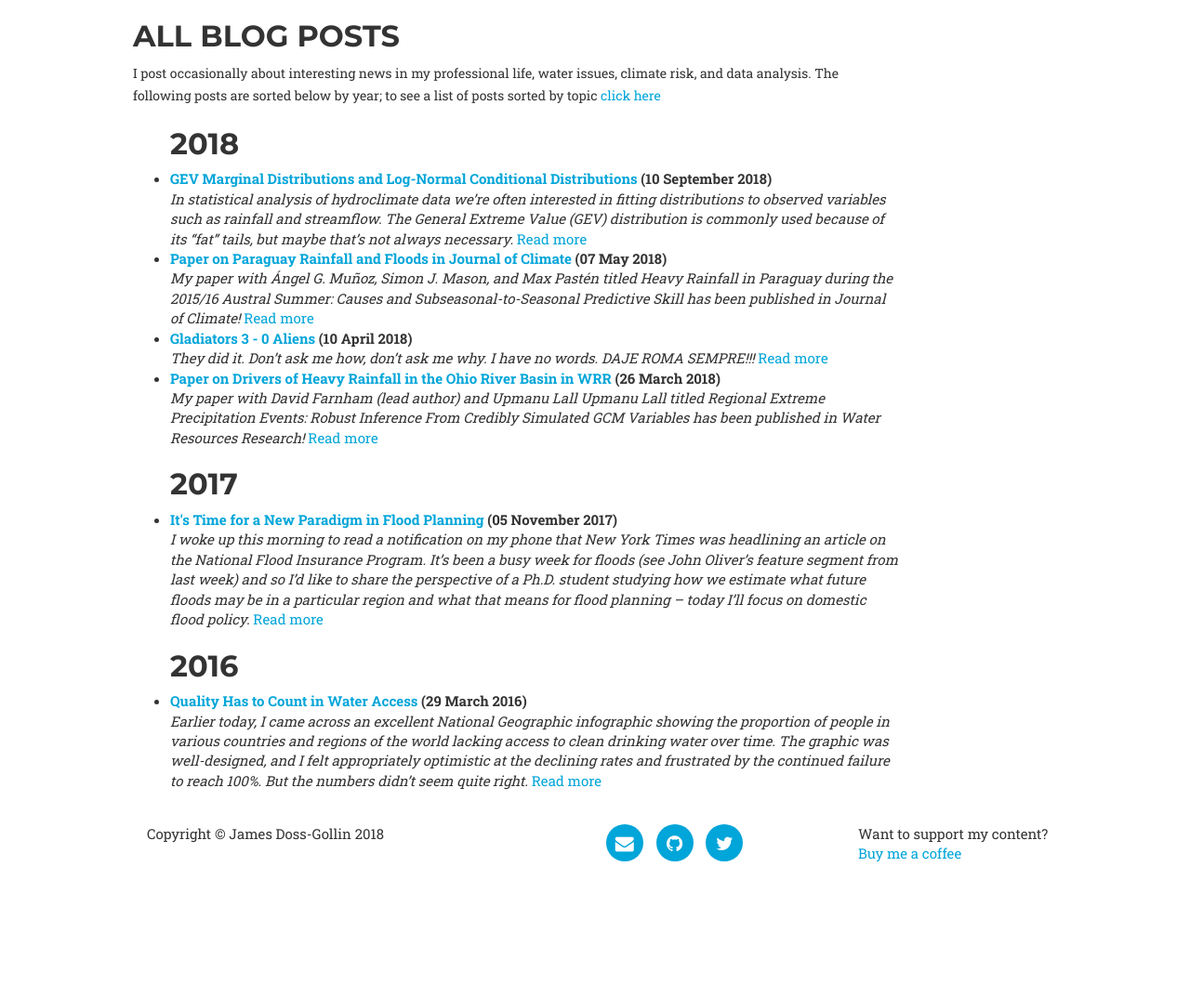
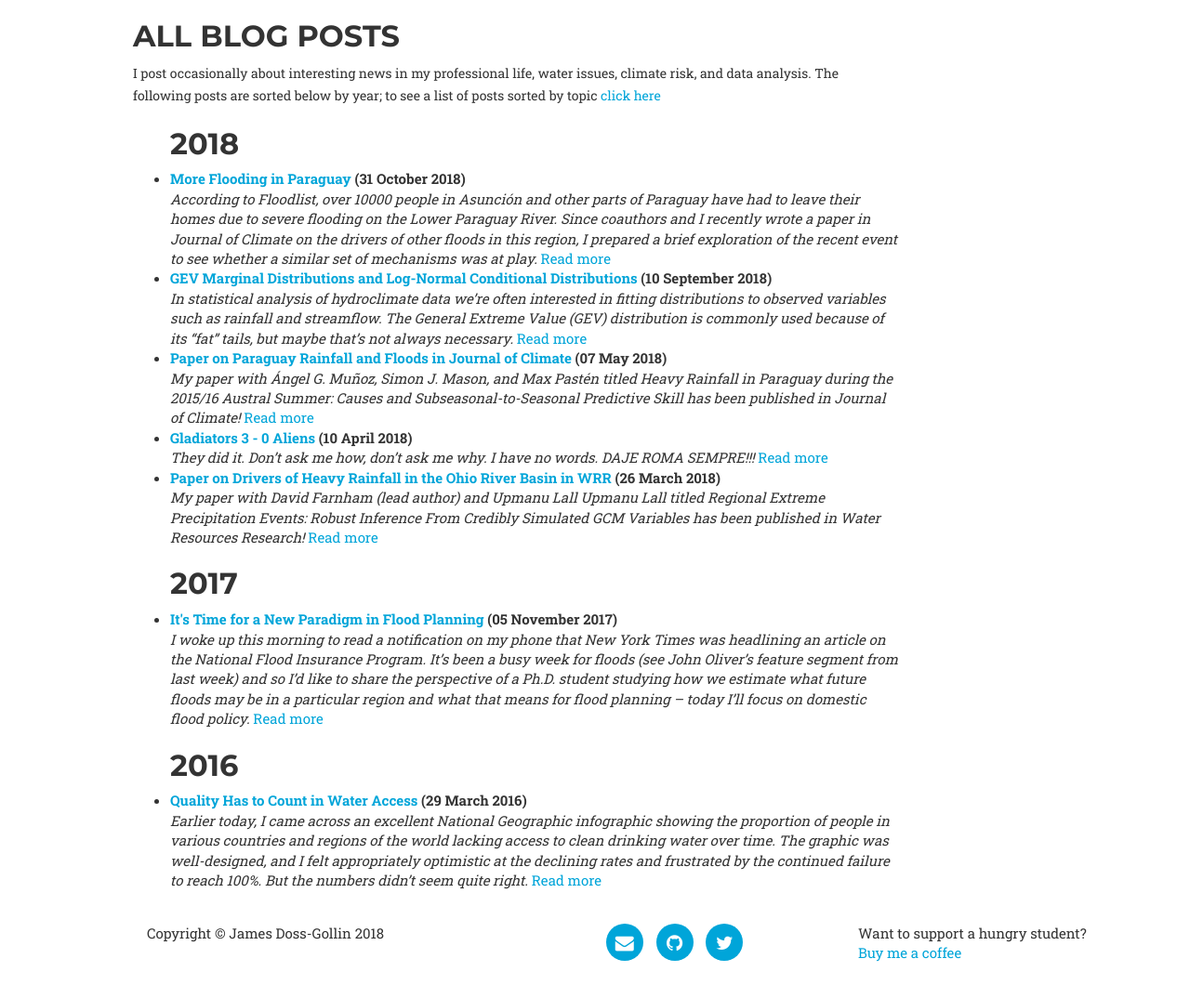
Before and after one commit to jdossgollin/blog, a Jekyll site: the page built from blog_list_chronological.md, in a window 1280 px wide and 1229 px high. Shown: the part 150-1224 px from the top of the window at 93% size. Built offline with Jekyll 4.4.1, drawn with Linux system fonts in a browser that asks for light colours; nearby versions of some CDN libraries; some web fonts are replaced; library files that are not in the unit come from our copies; comment, search, counter and statistics services are not loaded; some of the changed lines change nothing that is shown.

Commit message:
new blog post on new paraguay floods

```diff
--- a/_includes/footer.html
+++ b/_includes/footer.html
@@ -13,7 +13,7 @@
                         </ul>
                     </div>
                     <div class="col-md4 text-left">
-                            Want to support my content?<br>
+                            Want to support a hungry student?<br>
                             <a href="https://www.buymeacoffee.com/jdossgollin">
                                 Buy me a coffee
                             </a>
--- /dev/null
+++ b/_posts/2018-10-31-paraguay-floods.md
@@ -0,0 +1,130 @@
+---
+layout: post
+title: More Flooding in Paraguay
+date: 2018-10-31
+category: analysis
+author: James
+comments: true
+mathjax: true
+thumbnail: /img/posts/2018-10-31-paraguay-floods/rainfall-time-series.png
+---
+
+According to [Floodlist](http://floodlist.com/america/paraguay-asuncion-river-floods-october-2018){:target="_blank"}, over 10000 people in Asunción and other parts of Paraguay have had to leave their homes due to severe flooding on the Lower Paraguay River.
+Since coauthors and I recently wrote a [paper in Journal of Climate](https://journals.ametsoc.org/doi/abs/10.1175/JCLI-D-17-0805.1) on the drivers of other floods in this region, I prepared a brief exploration of the recent event to see whether a similar set of mechanisms was at play.
+
+<!--more-->
+
+> *El hombre, mis hijos —nos decía—, es como un río. Tiene barraca y orilla. Nace y desemboca en otros ríos. Alguna utilidad debe prestar. Mal río es el que muere en un estero...*
+Hijo de Hombre, Augusto Roa Bastos
+
+Some of my best memories come from Paraguay, a nation whose fate is closely tied to its rivers.
+Historically they provided food, water, and navigation; today they provide nearly all of the country's electricity thanks to (sometimes controversial) hydropower projects at Yguazu and Yacyreta.
+However, the fact that most of Paraguay's lie along the Paraguay and the Paraná rivers (which eventually join near Pilar) means that the country is heavily exposed to flooding.
+
+Before we dive into analyzing what has caused the most recent floods, a few notes:
+
+- Si usted busca una **versión de este blog en castellano**, estoy trabajando en esto! Como tengo muchas prioridades me encantaría recibir un mensaje de apoyo para saber que alguien está leyendo! :)
+- I reference our paper a few times and I also cite some other academic papers. **If you're interested but can't access a paper, please contact me and I will gladly share a pdf with you**. Paywalls suck!
+- This is a blog post, not an academic paper, so it's likely that I have made some mistakes in the analysis. If you find any, please [contact me](mailto:james.doss-gollin@columbia.edu)!
+- Thanks to [NOAA ESRL](https://www.esrl.noaa.gov/psd/data/composites/day/){:target="_blank"} for making it easy to build plots!
+- This is a living post and I plan to update it in the coming weeks (early November 2018) as I get feedback from a few colleagues. If you're dying to find out how my opinions changed, you can find all versions of this post [on my GitHub](https://github.com/jdossgollin/jdossgollin.github.io).
+
+## Lower Paraguay River Basin
+
+It's helpful to refresh ourselves on the geography of this region.
+Figure 1(b) from our paper shows the Lower Paraguay River Basin; the capital city Asunción is shown with the letters ASU.
+
+One relevant feature of this region is that it's extremely flat.
+This is shown by the contours (strictly speaking they show $$\log_{10}$$ of elevation, in meters).
+As a consequence, rainfall that falls here tends to take a long time to drain once the soils are saturated.
+This means that above-average rainfall over a long time can cause flooding, even if none of the individual storms are particularly heavy.
+<p align="center">
+  <img src="/img/posts/2018-10-31-paraguay-floods/study_area.jpg" alt="Map of study area" align="center" height="350">
+</p>
+
+## Rainfall Patterns
+
+Now we're ready to explore what happened during this event.
+
+Let's start by plotting the rainfall observed over the past several months.
+This figure shows the rainfall, averaged in space over the region defined in the red box in the map above.
+We can see that between 14 September and 30 October of 2018, the region observed **persistent** and **repeated** heavy rainfall events.
+For context, the average rainfall in this region is just under 4 mm per day.
+<p align="center">
+  <img src="/img/posts/2018-10-31-paraguay-floods/rainfall-time-series.png" alt="Observed rainfall time series" align="center" height="350">
+</p>
+
+Now let's see what it looks like if we look on a map.
+Since the time from 14 September to now seems to be the most important (at time of writing they have data through 29 October), let's composite (average) over that time period.
+This data shows rainfall **anomalies**; this is a word I will be using a lot here and just means the difference between what was observed and the average expected given the seasonal cycle.[^anomalies]
+We can see that the region feeding the _Lower_ Paraguay River Basin got far hit especially hard.[^data-quality]
+<p align="center">
+  <img src="/img/posts/2018-10-31-paraguay-floods/rainfall.png" alt="Observed rainfall map" align="center" height="350">
+</p>
+
+## Direct Drivers
+
+It's worth thinking a bit about this rainfall pattern.
+In [our paper](https://journals.ametsoc.org/doi/abs/10.1175/JCLI-D-17-0805.1){:target="_blank"}, we found (consistent with many other studies) that intense rainfall in Paraguay is typically driven by the "South American Low-Level Jet", which channels moisture and energy (both are needed for rain storms) from the Amazon to South East South America.
+This low-level jet can either break past 25 degrees S, in which case it will favor rainfall in Northern Argentina and Uruguay (["Chaco jet event"](http://doi.wiley.com/10.1029/2001JD001315){:target="_blank"}), or it can turn to the East, in which case it will favor rainfall over Paraguay and SW Brazil (["No-Chaco Jet Events"](http://journals.ametsoc.org/doi/10.1175/BAMS-87-1-63){:target="_blank"}).
+If you look at our figure 6, available [on my GitHub page](https://github.com/jdossgollin/2018-paraguay-floods/raw/master/figs/wt_composite.pdf){:target="_blank"}, you can see that the rainfall observed over the past six weeks looks a lot like the weather type (we labeled it number 4) that we identified as a key driver of the 2015-16 flooding.
+
+To get a better sense of how the low-level jet behaved during this period, we can look at climate anomalies that persisted during this time period.
+The most interpretable variable to look at is the wind field.
+This plot shows the wind at 850, which is the lower part of the atmosphere; this part of the atmosphere carries most of the moisture and energy in the low-level jet, so this data tells us a lot about large-scale moisture transport by the atmosphere.
+<p align="center">
+  <img src="/img/posts/2018-10-31-paraguay-floods/vector-wind.png" alt="Vector wind map" align="center" height="350">
+</p>
+
+The most obvious feature here is that the region around (60W, 17.5S) shows strong wind anomalies -- this means that the low-level jet was much stronger during this period.
+This makes sense what we saw in the rainfall time series plot -- it's reasonable to assume that during most or all of the peaks in the rainfall time series, the low-level jet was active on that day and/or the previous day.
+
+It's also interesting to note a few other features in this plot.
+First, if we look a little bit to the South-East of Paraguay -- say around (52.5W, 27.5S) -- we see that the wind anomaly, though week, is pointing towards Paraguay.
+This means that (on average) the circulation didn't allow the low-level jet to push through to Uruguay (this would be the "Chaco" jet event defined above).
+Further, air moving in this direction towards the Lower Paraguay River Basin supports convergence.
+Simply put, when two parcels of air near the bottom of the atmosphere run into each other, they will tend to go up (since the ground is below them they can't go down) and upward motion favors rainfall.
+There also seem to be some interesting things going on in the mid-latitudes; there appears to be a strong persistent low centered around (82.5W, 42.5S) that could be relevant here.
+
+## Indirect Drivers
+
+That wasn't an exhaustive analysis (this is a blog!) but at least we saw that the rainfall we found was consistent with observations[^reanalysis] of the low-level jet.
+In our Journal of Climate paper we found some interesting links between a few large-scale climate indices and rainfall in this region.
+These links encompass a lot of variability; in other words, there is a lot of noise between the large-scale factors we found and rainfall in the Lower Paraguay River Basin, which makes sense since it's a very small region.
+
+The first place to look for signal on these sub-seasonal to seasonal time scales is the ocean.
+Since the specific heat (amount of energy required to raise the temperature) of water is much larger than the specific heat of air, heating anomalies in the ocean can drive persistent atmospheric circulations on these relatively short time scales.[^ocean-atmosphere]
+
+<p align="center">
+  <img src="/img/posts/2018-10-31-paraguay-floods/sea-surf-temp.png" alt="Sea surface temperature" align="center" height="350">
+</p>
+
+There's lots that one could unpack here, but I'm going to focus on one particular interesting feature.
+In our paper we hypothesized that a dipole pattern in the South Central Atlantic -- we defined it as going from 30W to 10W and 15S to 40S -- could favor "No-Chaco" jet events over "Chaco" jet events and thus increase the probability of heavy rainfall in the Lower Paraguay River Basin.
+
+<p align="center">
+  <img src="/img/posts/2018-10-31-paraguay-floods/sea-surf-temp.png" alt="Sea surface temperature" align="center" height="350">
+</p>
+
+Although we hypothesized specifically that this could happen during El Niño years during the summer (December-February), a dipole pattern like the one we identified was active during the current floods.
+The dipole during the current floods appears to be shifted somewhat to the South and East of our sketch (no more than five degrees or so) and again the background mechanism is different.
+Nonetheless, it **may** have contributed to the rainfall that we observed.
+
+## Further Research
+
+It wouldn't be fair for me to write a whole post without leaving some space for future reading and future work!
+I'm putting these up in part because I hope that a meteorologist who understands weather far better than I do will look at some of these and say either "duh, of course that's true" or "nope don't waste your time chasing that lead"!
+
+- For more about the relationship between the South American Low-Level Jet and rainfall, see [Marengo 2004](http://journals.ametsoc.org/doi/abs/10.1175/1520-0442%282004%29017%3C2261%3ACOTLJE%3E2.0.CO%3B2){:target="_blank"}  or [Saulo 2007](http://journals.ametsoc.org/doi/abs/10.1175/MWR3317.1){:target="_blank"}. There are lots more and I can't do them all justice.
+- I've talked about the low-level jet, but it's part of a complex system that has been examined through a variety of other perspectives. Some people have considered this region as part of a Monsoon system ([Marengo 2012](http://doi.wiley.com/10.1002/joc.2254){:target="_blank"}). Others have looked at the South American Convergence Zone  [Jones 2018](https://www.nature.com/articles/s41612-018-0050-8){:target="_blank"}. All perspectives seem insightful at this point.
+- The relationship identified between the dipole pattern in the Atlantic and the low-level jet remains a hypothesis (and a vaguely stated one at that).  We don't have enough data yet to determine how strong this link is but maybe someday we will!
+- Maybe that persistent low to the South-West of South America really matters here?
+
+### Footnotes
+
+A few bonus caveats and comments for the conscientious reader:
+
+[^anomalies]: Of course, if you're interested in how to calculate the seasonal cycle so that we can remove it to identify anomalies you will want to get into the specifics of how it's done. I believe that the web tool I am using estimates the seasonal cycle (aka "Climatology") by taking monthly averages (ie, average all Septembers, average all Octobers, etc). It's a pretty rough approach but tends to give results that are similar to more sophisticated methods.
+[^data-quality]: This isn't the best rainfall data set. Since we're averaging over a relatively long time, we should be more or less covered. To be safe I looked at a few other rainfall data sets and found that this looked reasonable.
+[^reanalysis]: The data I am using comes from reanalysis, which means that it's not a direct observation. But good enough for now!
+[^ocean-atmosphere]: To suggest that the ocean only drives the atmosphere is a gross over-simplification -- the atmosphere also drives the ocean since they are coupled systems and there are many examples of the atmosphere driving ocean variability on these time scales -- but this is a blog post!
```
Also changed, not shown: img/posts/2018-10-31-paraguay-floods/ChacoNoChacojet.png (added), img/posts/2018-10-31-paraguay-floods/rainfall-time-series.png (added), img/posts/2018-10-31-paraguay-floods/rainfall.png (added), img/posts/2018-10-31-paraguay-floods/sea-surf-temp.png (added), img/posts/2018-10-31-paraguay-floods/study_area.jpg (added), img/posts/2018-10-31-paraguay-floods/vector-wind.png (added).
